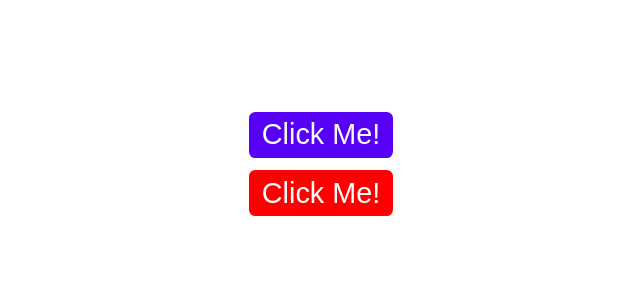
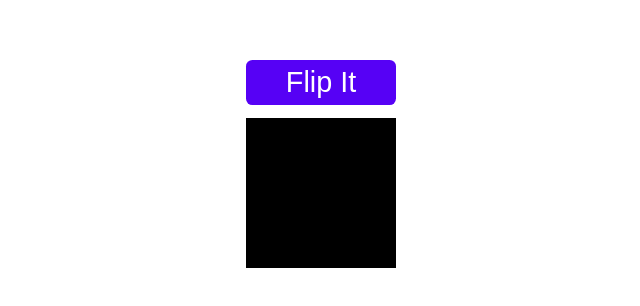
Before and after one commit to davidmuir1999/framer-motion-crash-course, a React (Create React App) app: page / in a window 1280 px wide. Shown: the part 244-550 px from the top of the page, without its empty margins (319-959 px from the left). Built offline with nearby package versions, Linux system fonts and the light colour scheme.

Commit message:
Animation Controls in Framer Motion

```diff
--- /dev/null
+++ b/src/Components/AnimationControls.jsx
@@ -0,0 +1,42 @@
+import React from "react";
+import { motion, useAnimationControls } from "framer-motion";
+
+const AnimationControls = () => {
+    const controls = useAnimationControls();//control animations
+    const handleClick = () => {
+        controls.start('flip');//toggled, animation stated in control will all happen when button is clicked used '.start'
+        //There are plenty other animation controls
+    }
+  return (
+    <div
+      style={{
+        display: "grid",
+        placeContent: "center",
+        height: "100vh",
+        gap: "0.8rem",
+      }}
+    >
+      <button onClick={handleClick} className="example-button">Flip It</button>
+      <motion.div
+        style={{
+          width: 150,
+          height: 150,
+          background: "black",
+        }}
+        //From previous examples we made animations inline, but we can store compound animations in string variants
+        variants= {{
+            initial: {
+                rotate:'0deg',
+            },
+            flip: {
+                rotate: '360deg',
+            },
+        }}
+        initial= 'initial' //calling string variant
+        animate= {controls} //calling controls from animation controls
+      ></motion.div>
+    </div>
+  );
+};
+
+export default AnimationControls;
--- a/src/index.jsx
+++ b/src/index.jsx
@@ -2,12 +2,14 @@ import React from 'react';
 import ReactDOM from 'react-dom/client';
 import BasicsOfMotion from './Components/BasicsOfMotion';
 import Gestures from './Components/Gestures';
+import AnimationControls from './Components/AnimationControls';
 import '../src/index.css'
 
 const root = ReactDOM.createRoot(document.getElementById('root'));
 root.render(
   <React.StrictMode>
     {/* <BasicsOfMotion/> */}
-    <Gestures/>
+    {/* <Gestures/> */}
+    <AnimationControls/>
   </React.StrictMode>
 );
```
